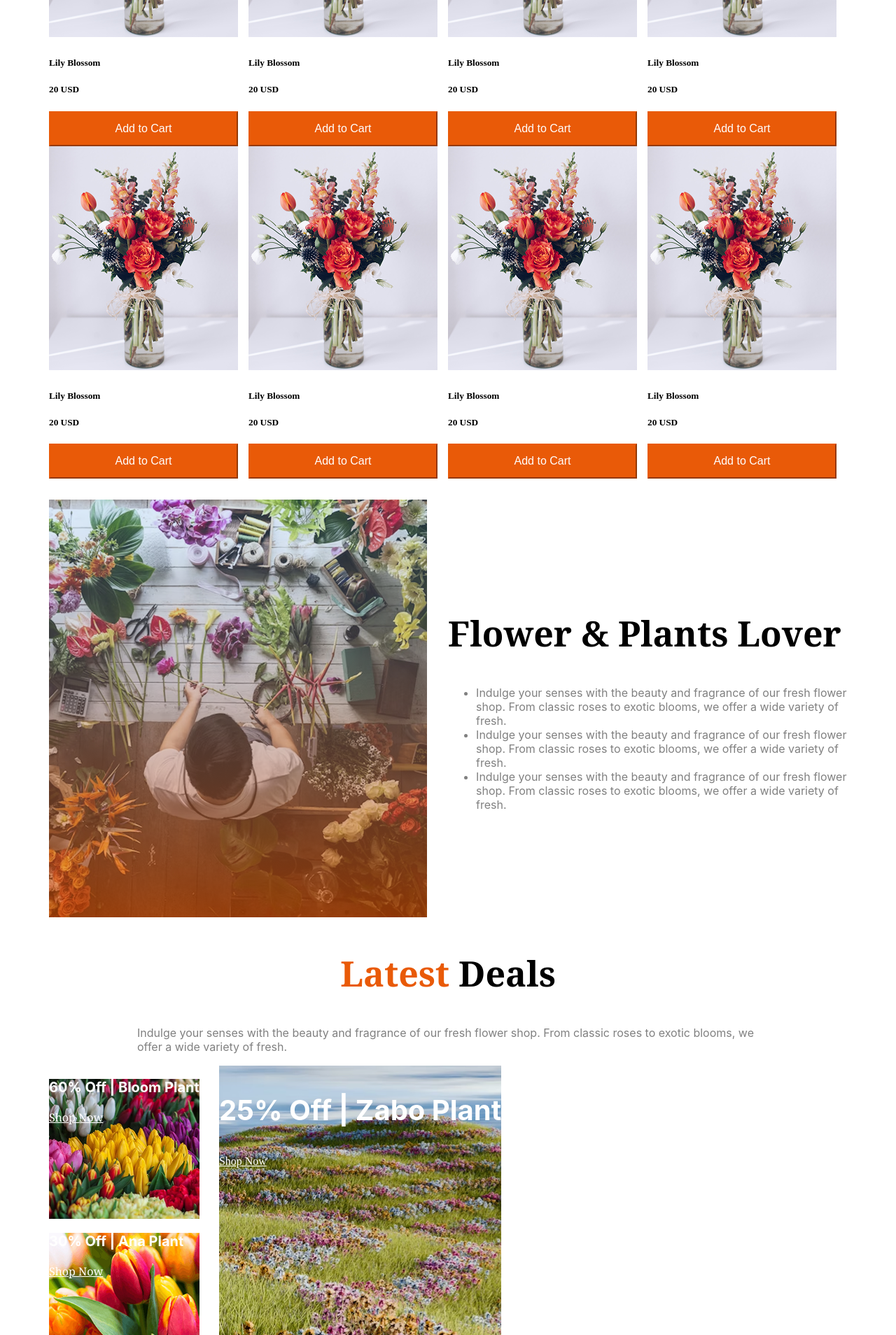
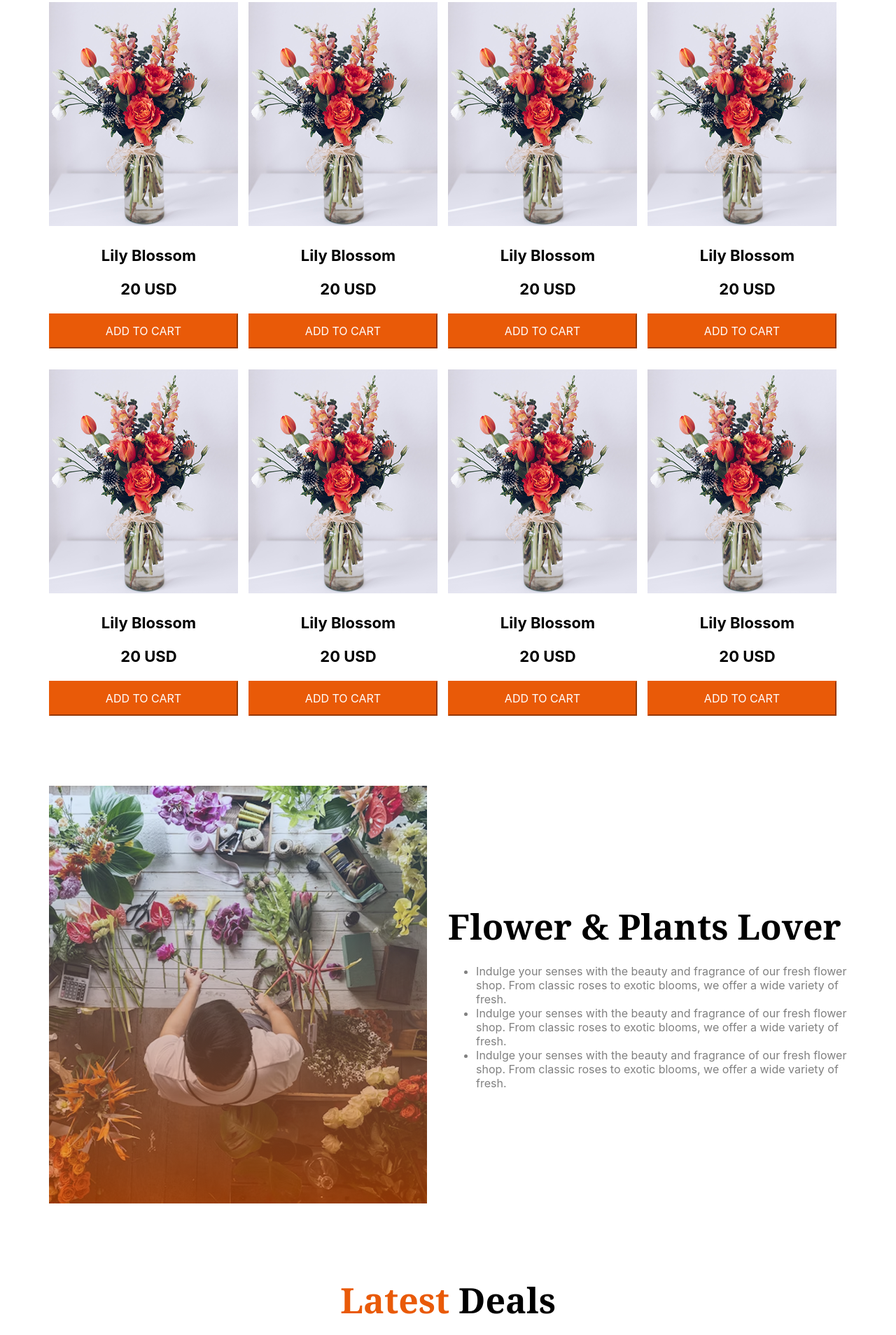
Before and after one commit to fmnihal/ResponsiveLayout-FlowerMarket, a plain HTML site: page index.html in a window 1280 px wide. Shown: the part 892-2800 px from the top of the page at 70% size. Drawn offline with Linux system fonts and the light colour scheme.

Commit message:
commit before sleep

```diff
--- a/index.html
+++ b/index.html
@@ -42,14 +42,14 @@
                         <div class="plants-card-text-container">
                             <div class="plants-card-name-price">
                                 <div class="plants-card-name">
-                                    <h5>Lily Blossom</h5>
+                                    <p>Lily Blossom</p>
                                 </div>
                                 <div class="plants-card-price">
-                                    <h5>20 USD</h5>
+                                    <p>20 USD</p>
                                 </div>
                             </div>
                             <div class="plants-card-btn">
-                                <button class="plants-card-btn-add2cart">Add to Cart</button>
+                                <button class="plants-card-btn-add2cart">ADD TO CART</button>
                             </div>
                         </div>
                     </div>
@@ -60,14 +60,14 @@
                         <div class="plants-card-text-container">
                             <div class="plants-card-name-price">
                                 <div class="plants-card-name">
-                                    <h5>Lily Blossom</h5>
+                                    <p>Lily Blossom</p>
                                 </div>
                                 <div class="plants-card-price">
-                                    <h5>20 USD</h5>
+                                    <p>20 USD</p>
                                 </div>
                             </div>
                             <div class="plants-card-btn">
-                                <button class="plants-card-btn-add2cart">Add to Cart</button>
+                                <button class="plants-card-btn-add2cart">ADD TO CART</button>
                             </div>
                         </div>
                     </div>
@@ -78,14 +78,14 @@
                         <div class="plants-card-text-container">
                             <div class="plants-card-name-price">
                                 <div class="plants-card-name">
-                                    <h5>Lily Blossom</h5>
+                                    <p>Lily Blossom</p>
                                 </div>
                                 <div class="plants-card-price">
-                                    <h5>20 USD</h5>
+                                    <p>20 USD</p>
                                 </div>
                             </div>
                             <div class="plants-card-btn">
-                                <button class="plants-card-btn-add2cart">Add to Cart</button>
+                                <button class="plants-card-btn-add2cart">ADD TO CART</button>
                             </div>
                         </div>
                     </div>
@@ -96,14 +96,14 @@
                         <div class="plants-card-text-container">
                             <div class="plants-card-name-price">
                                 <div class="plants-card-name">
-                                    <h5>Lily Blossom</h5>
+                                    <p>Lily Blossom</p>
                                 </div>
                                 <div class="plants-card-price">
-                                    <h5>20 USD</h5>
+                                    <p>20 USD</p>
                                 </div>
                             </div>
                             <div class="plants-card-btn">
-                                <button class="plants-card-btn-add2cart">Add to Cart</button>
+                                <button class="plants-card-btn-add2cart">ADD TO CART</button>
                             </div>
                         </div>
                     </div>
@@ -116,14 +116,14 @@
                         <div class="plants-card-text-container">
                             <div class="plants-card-name-price">
                                 <div class="plants-card-name">
-                                    <h5>Lily Blossom</h5>
+                                    <p>Lily Blossom</p>
                                 </div>
                                 <div class="plants-card-price">
-                                    <h5>20 USD</h5>
+                                    <p>20 USD</p>
                                 </div>
                             </div>
                             <div class="plants-card-btn">
-                                <button class="plants-card-btn-add2cart">Add to Cart</button>
+                                <button class="plants-card-btn-add2cart">ADD TO CART</button>
                             </div>
                         </div>
                     </div>
@@ -134,14 +134,14 @@
                         <div class="plants-card-text-container">
                             <div class="plants-card-name-price">
                                 <div class="plants-card-name">
-                                    <h5>Lily Blossom</h5>
+                                    <p>Lily Blossom</p>
                                 </div>
                                 <div class="plants-card-price">
-                                    <h5>20 USD</h5>
+                                    <p>20 USD</p>
                                 </div>
                             </div>
                             <div class="plants-card-btn">
-                                <button class="plants-card-btn-add2cart">Add to Cart</button>
+                                <button class="plants-card-btn-add2cart">ADD TO CART</button>
                             </div>
                         </div>
                     </div>
@@ -152,14 +152,14 @@
                         <div class="plants-card-text-container">
                             <div class="plants-card-name-price">
                                 <div class="plants-card-name">
-                                    <h5>Lily Blossom</h5>
+                                    <p>Lily Blossom</p>
                                 </div>
                                 <div class="plants-card-price">
-                                    <h5>20 USD</h5>
+                                    <p>20 USD</p>
                                 </div>
                             </div>
                             <div class="plants-card-btn">
-                                <button class="plants-card-btn-add2cart">Add to Cart</button>
+                                <button class="plants-card-btn-add2cart">ADD TO CART</button>
                             </div>
                         </div>
                     </div>
@@ -170,14 +170,14 @@
                         <div class="plants-card-text-container">
                             <div class="plants-card-name-price">
                                 <div class="plants-card-name">
-                                    <h5>Lily Blossom</h5>
+                                    <p>Lily Blossom</p>
                                 </div>
                                 <div class="plants-card-price">
-                                    <h5>20 USD</h5>
+                                    <p>20 USD</p>
                                 </div>
                             </div>
                             <div class="plants-card-btn">
-                                <button class="plants-card-btn-add2cart">Add to Cart</button>
+                                <button class="plants-card-btn-add2cart">ADD TO CART</button>
                             </div>
                         </div>
                     </div>
@@ -213,7 +213,7 @@
                 <div class="deal-bloom-container">
                     <div class="deal-bloom">
                         <div class="deal-bloom-text">
-                            <div class="deal-bloom-title">
+                            <div class="deal-bloom-title noto-serif-font">
                                 <p><b>60% Off | Bloom Plant</b></p>
                             </div>
                             <div class="deal-shop"><a href="">Shop Now</a></div>
@@ -223,7 +223,7 @@
                 <div class="deal-ana-container">
                     <div class="deal-ana">
                         <div class="deal-ana-text">
-                            <div class="deal-ana-title">
+                            <div class="deal-ana-title noto-serif-font">
                                 <p><b>30% Off | Ana Plant</b></p>
                             </div>
                             <div class="deal-shop"><a href="">Shop Now</a></div>
@@ -234,10 +234,10 @@
                 <div class="deal-zabo-container">
                     <div class="deal-zabo">
                         <div class="deal-zabo-text">
-                            <div class="deal-zabo-title">
+                            <div class="deal-zabo-title noto-serif-font">
                                 <p><b>25% Off | Zabo Plant</b></p>
                             </div>
-                            <div class="deal-shop"><a href="">Shop Now</a></div>
+                            <div class="deal-shop noto-serif-font"><a href="">Shop Now</a></div>
                         </div>
                     </div>
                 </div>
@@ -245,11 +245,15 @@
         </section>
         <section class="join">
             <div class="join-container">
-                <h2 class="noto-serif-font">Join the colorful Bunch</h2>
-                <form action="" class="join-form">
-                    <input type="email" placeholder="Write email" class="join-input">
-                </form>
-                <button class="join-btn">Subscribe</button>
+                <div class="join-title">
+                    <h2 class="noto-serif-font">Join the colorful Bunch</h2>
+                </div>
+                <div class="join-newsletter">
+                    <form action="" class="join-form">
+                        <input type="email" placeholder="Write email" class="join-input">
+                    </form>
+                    <button class="join-btn">Subscribe</button>
+                </div>
             </div>
 
         </section>
--- a/style.css
+++ b/style.css
@@ -24,6 +24,7 @@ nav{
     display: flex;
     justify-content: space-between;
     height: 71px;
+    margin-bottom: 200px;
 }
 nav a{
     text-decoration: none;
@@ -43,9 +44,17 @@ nav a{
 }
 h1{
     font-size: 65px;
+    margin-bottom: 13px;
 }
 h2{
     font-size: 50px;
+    margin-bottom: 20px;
+}
+p {
+    font-family: "Inter", sans-serif;
+    font-optical-sizing: auto;
+    font-style: normal;
+    color: gray;
 }
 
 .banner{
@@ -55,36 +64,49 @@ h2{
 .banner-title-orange, .plants-title-orange, .latest-title-orange{
     color: #E95A08;
 }
-p {
-    font-family: "Inter", sans-serif;
-    font-optical-sizing: auto;
-    /* font-weight: 50%; */
-    font-style: normal;
-    /* color: (#000000, 0.50);    */
-    color: gray;
+
+.plants{
+    margin: 100px auto;
 }
-
 .plants-text{
-    margin: 16px 0;
+    margin-bottom: 49px;
 }
-.plants-card-container{
-    margin-bottom: 30px;
-}
+/* .plants-card-container{} */
 .plants-card-container1, .plants-card-container2{
     /* display: flex;
     justify-content: space-around; */
     display: grid;
     grid-template-columns: repeat(4,1fr);
+    margin-bottom: 30px;
+}
+.plants-card-name-price{
+    text-align: center;
+}
+.plants-card-name p{
+    font-family: "Inter", sans-serif;
+    font-size: 22px;
+    font-weight: bold;
+    color: #000000;
+}
+.plants-card-price p{
+    font-family: "Inter", sans-serif;
+    font-size: 22px;
+    font-weight: bolder;
+    color: #000000;
 }
 .plants-card-btn-add2cart{
     height: 50px;
     width: 270px;
     color: white;
     font-size: 16px;
+    font-family: "Inter", sans-serif;
     background-color: #E95A08;
     border-color: #E95A08;
 }
 
+.lover{
+    margin: 100px auto;
+}
 .lover-container{
     display: flex;
     justify-content: space-between;
@@ -106,6 +128,9 @@ p {
     color: gray;
 }
 
+.latest{
+    margin: 100px auto;
+}
 .latest-title{
     text-align: center;
 }
@@ -115,9 +140,14 @@ p {
 }
 
 .deals{
-    display: flex;
+    display: grid;
+    grid-template-columns: repeat(3, 1fr);
     /* justify-content: space-between; */
+    grid-template-areas:
+    "deal-bloom-ana deal-zabo-container deal-zabo-container"
+    ;
     gap: 28px;
+    margin: 100px auto;
 }
 .deal-bloom-ana p{
     font-size: 20px;
@@ -152,6 +182,9 @@ p {
 .join{
     background-image: url('./assets/news-letter-bg.png');
     height: 533px;
+    display: flex;
+    /* justify-content: center;
+    align-items: center; */
 }
 .join-container{
     text-align: center;
@@ -159,6 +192,25 @@ p {
 }
 .join-container h2{
     color: white;
+}
+.join-newsletter{
+    display: flex;
+    justify-content: center;
+    height: 50px;
+    width: 830px;
+}
+.join-input{
+    height: 88%;
+    width: 644px;
+}
+.join-btn{
+    height: 100%;
+    width: 186px;
+    color: white;
+    font-size: 16px;
+    font-family: "Inter", sans-serif;
+    background-color: #E95A08;
+    border-color: #E95A08;
 }
 
 .footer{
```
